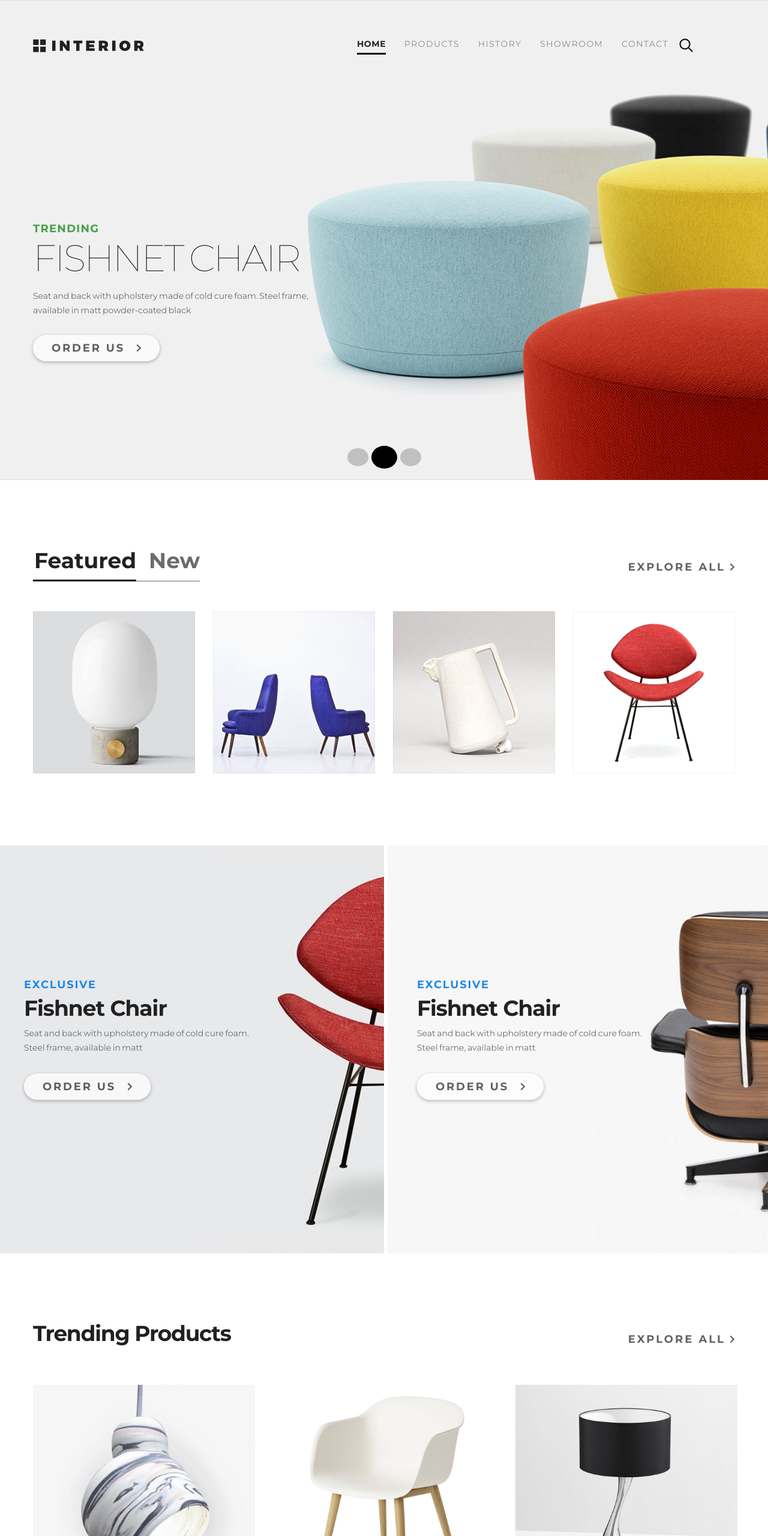
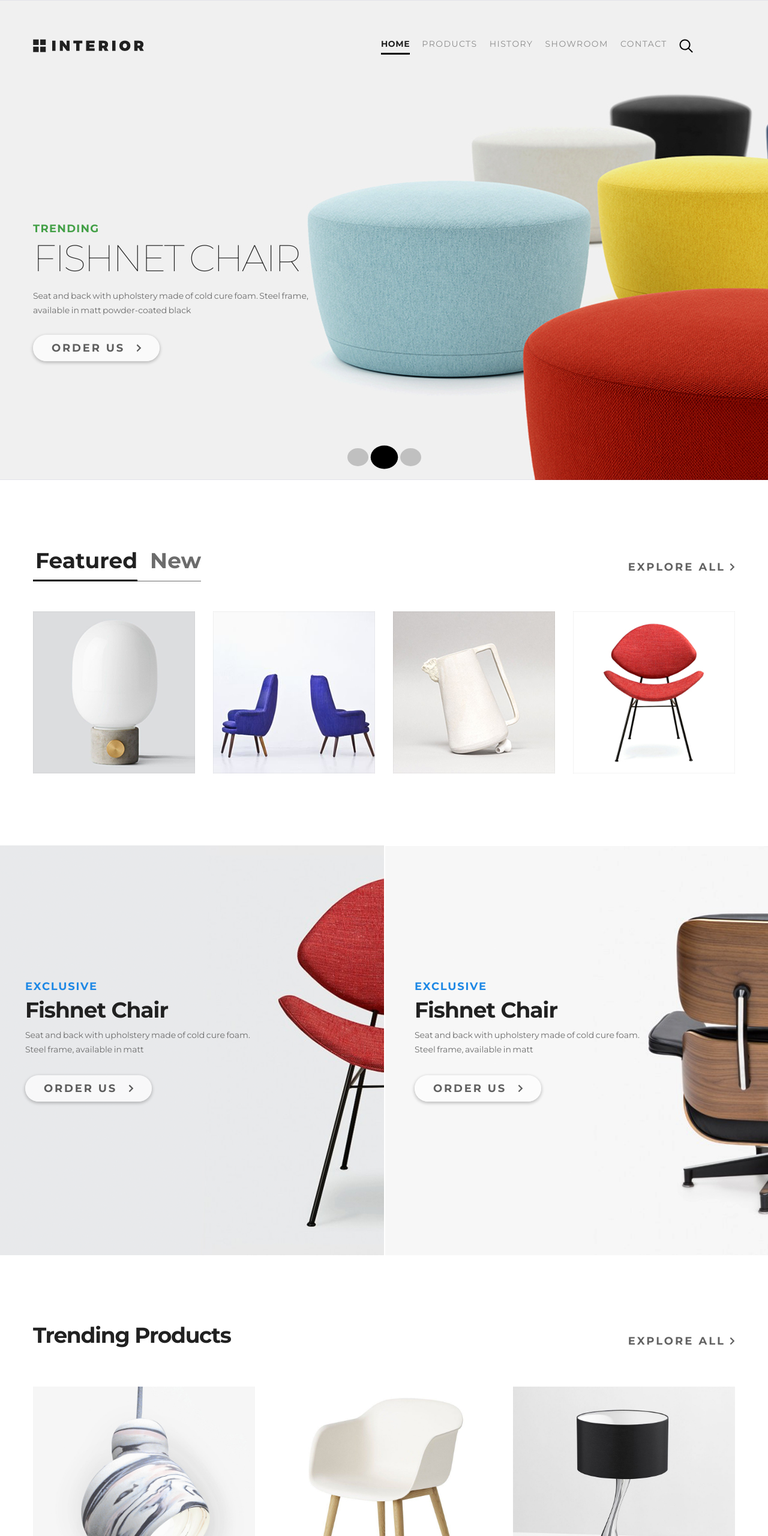
Before and after one commit to Nikita5933/Interior, a plain HTML site: page index.html in a window 1280 px wide. Shown: the top 2560 px of the page at 60% size. Drawn offline with Linux system fonts and the light colour scheme.

Commit message:
some fixed

```diff
--- a/css/style.scss
+++ b/css/style.scss
@@ -31,7 +31,6 @@ html, body {
     padding-top: 14px;
     text-transform: uppercase;
     list-style-type: none;
-    color: #8c8c8c;
     font-size: 14px;
     font-family: "Montserrat", sans-serif;
     font-weight: 400;
@@ -43,16 +42,21 @@ html, body {
       cursor: pointer;
       border-bottom: 3px solid black;
     }
-    &:nth-child(1) {
-      padding-left: 0;
-      padding-bottom: 7px;
+    &:last-child:hover {
+      border: none;
+      opacity: .6;
+    }
+    & a {
+      text-decoration: none;
+      color: #8c8c8c;
+      font-size: 14px;
+      font-family: "Montserrat", sans-serif;
+      font-weight: 400;
+      letter-spacing: 1.44px;
     }
   }
   &__nav {
-    width: 560px;
-    display: flex;
-    gap: 18px;
-    margin-right: 70px;
+    width: 590px;
     &-mobile {
       display: none;
       position: relative;
@@ -62,13 +66,7 @@ html, body {
       box-sizing: border-box;
     }
   }
-  &__search {
-    align-self: center;
-    margin-top: 14px;
-    &:hover {
-      opacity: .6;
-    }
-  }
+
   &__wrapper {
     display: flex;
     justify-content: space-between;
@@ -127,7 +125,7 @@ html, body {
     position: absolute;
     height: 100vh;
     width: 300px;
-    right: -2.4vw;
+    right: -2.46vw;
     top: -34px;
     opacity: 0;
     pointer-events: none;
@@ -172,7 +170,7 @@ html, body {
       color: #6c6c6c + 20;
     }
     &:nth-child(1) {
-      padding-left: 2px;
+      padding-left: 4px;
     }
 
     &:nth-child(2) {
@@ -271,22 +269,24 @@ html, body {
     width: 100%;
   }
   &__item:nth-child(1) {
-    background: url("../img/exclusive-1.png") -8px -3px no-repeat;
+    background: url("../img/exclusive-1.png") -7px 0 no-repeat;
     background-size: cover;
     flex-grow: 1;
     min-height: 683px;
     max-width: 50%;
-    padding-left: 40px;
+    padding-left: 42px;
   }
   &__item:nth-child(2) {
-    background: url("../img/exclusive-2.png") 6px -3px no-repeat;
+    background: url("../img/exclusive-2.png") 2px 1px no-repeat;
     background-size: cover;
     min-height: 683px;
     max-width: 50%;
     flex-grow: 1;
+
+    padding-left: 51px;
   }
   &__item {
-    padding: 222px 50px 0 55px;
+    padding: 225px 0 0 55px;
     box-sizing: border-box;
   }
   &__tag {
@@ -318,7 +318,7 @@ html, body {
   }
 }
 .trend-prod {
-  padding: 107px 0 115px 0;
+  padding: 110px 0 121px 0;
   &__wrapper {
     display: flex;
     justify-content: space-between;
@@ -336,7 +336,7 @@ html, body {
     display: grid;
     grid-template-columns: repeat(3, minmax(320px, 370px));
     grid-template-rows: repeat(2, minmax(320px, 370px));
-    gap: 36px;
+    gap: 30px;
   }
   &__item {
     transition: box-shadow 0.3s;
@@ -394,7 +394,7 @@ html, body {
   }
 }
 .exclusive {
-  padding: 120px 0;
+  padding: 119px 0;
   &__wrapper {
     display: grid;
     grid-template-columns: minmax(400px, 570px) repeat(2, minmax(200px, 270px));
@@ -452,7 +452,7 @@ html, body {
 }
 .mobile-app {
   padding: 122px 0 117px 0;
-  background: url("../img/mobile_bg.png") 58% 100% no-repeat;
+  background: url("../img/mobile_bg.png") 46% 100% no-repeat;
   background-size: cover;
 
   &__tag {
@@ -509,7 +509,7 @@ html, body {
   &__info-wrapper {
     display: flex;
     justify-content: space-between;
-    gap: 60px;
+    gap: 62px;
     padding-bottom: 60px;
   }
   &__contact {
@@ -604,8 +604,7 @@ html, body {
     letter-spacing: 0.34px;
   }
   &__social {
-    padding-right: 8px;
-    width: 150px;
+    width: 136px;
     & svg {
       width: 28px;
       height: 28px;
@@ -622,7 +621,7 @@ html, body {
     font-size: 12px;
     font-weight: 700;
     text-transform: uppercase;
-    letter-spacing: 0.45px;
+    letter-spacing: 0.36px;
 
     &:hover {
       text-decoration: underline;
@@ -688,14 +687,20 @@ html, body {
   font-weight: 700;
   border-bottom: 3px solid black;
   letter-spacing: 0.56px;
+  & a {
+    color: #212121;
+    font-weight: 700;
+    letter-spacing: 0.56px;
+  }
 }
 
 .dots {
   display: flex;
-  gap: 5px;
   flex: 0 0 auto;
   justify-content: center;
   align-items: center;
+  padding-bottom: 4px;
+  gap: 9px;
 }
 
 .dot {
@@ -706,7 +711,6 @@ html, body {
   opacity: 0.2;
   transition: opacity 0.3s;
   padding-left: 5px;
-
   &:hover {
     cursor: pointer;
     opacity: 0.3;
@@ -714,8 +718,7 @@ html, body {
 }
 
 .dot-active {
-  width: 38px;
-  height: 38px;
+  transform: scale(1.3);
   opacity: 1;
 
   &:hover {
--- a/index.html
+++ b/index.html
@@ -15,15 +15,15 @@
         <div class="header__logo">
             <a href="index.html"><img class="header__img" src="img/header_logo.png" alt="logo"></a>
         </div>
-        <nav class="header__nav desktop">
+        <nav id="home" class="header__nav desktop">
             <ul class="header__menu">
-                <li class="header__link active">home</li>
-                <li class="header__link">products</li>
-                <li class="header__link">history</li>
-                <li class="header__link">showroom</li>
-                <li class="header__link">contact</li>
+                <li class="header__link active"><a href="#home">home</a></li>
+                <li class="header__link"><a href="#products">products</a></li>
+                <li class="header__link"><a href="#">history</a></li>
+                <li class="header__link"><a href="#showroom">showroom</a></li>
+                <li class="header__link"><a href="#contacts">contact</a></li>
+                <li class="header__link"><a href="#" class="header__search"><img src="img/icons/search.svg" alt="search"></a></li>
             </ul>
-            <a href="#" class="header__search"><img src="img/icons/search.svg" alt="search"></a>
         </nav>
             <div class="header__nav-mobile">
                 <label for="menu-button" class="burger-icon"><svg width="800px" height="800px" viewBox="0 0 24 24" fill="none" xmlns="http://www.w3.org/2000/svg">
@@ -35,11 +35,11 @@
                 <div class="burger__nav-wrapper">
                     <label for="menu-button" class="burger__nav-close"><svg width="800px" height="800px" viewBox="0 0 24 24" fill="none" xmlns="http://www.w3.org/2000/svg"><path fill-rule="evenodd" clip-rule="evenodd" d="M19.207 6.207a1 1 0 0 0-1.414-1.414L12 10.586 6.207 4.793a1 1 0 0 0-1.414 1.414L10.586 12l-5.793 5.793a1 1 0 1 0 1.414 1.414L12 13.414l5.793 5.793a1 1 0 0 0 1.414-1.414L13.414 12l5.793-5.793z" fill="#000000"/></svg></label>
                     <ul class="header__menu">
-                        <li class="header__link active">home</li>
-                        <li class="header__link">products</li>
-                        <li class="header__link">history</li>
-                        <li class="header__link">showroom</li>
-                        <li class="header__link">contact</li>
+                        <li class="header__link active"><a href="#home">home</a></li>
+                        <li class="header__link"><a href="#products">products</a></li>
+                        <li class="header__link"><a href="#">history</a></li>
+                        <li class="header__link"><a href="#showroom">showroom</a></li>
+                        <li class="header__link"><a href="#contacts">contact</a></li>
                     </ul>
                     <a href="#" class="header__search"><img src="img/icons/search.svg" alt="search"></a>
                 </div>
@@ -59,7 +59,7 @@
 
 </header>
 <main>
-<section class="featured">
+<section id="products" class="featured">
     <div class="container">
         <div class="featured__wrapper">
         <div class="featured__tabs">
@@ -153,7 +153,7 @@
             <div class="dot"></div>
         </div>
     </section>
-    <section class="exclusive">
+    <section id="showroom" class="exclusive">
         <div class="container">
             <div class="exclusive__wrapper">
                 <div class="exclusive__item">
@@ -188,7 +188,7 @@
         </div>
     </div>
 </main>
-<footer class="footer">
+<footer id="contacts" class="footer">
     <div class="container">
         <div class="footer__info-wrapper">
             <div class="footer__contact">
```
Also changed, not shown: css/styles.css, 1 other file.
